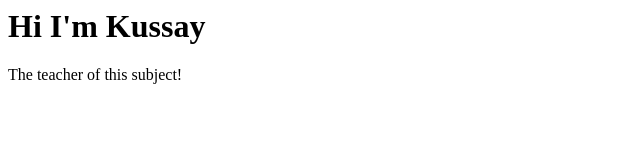
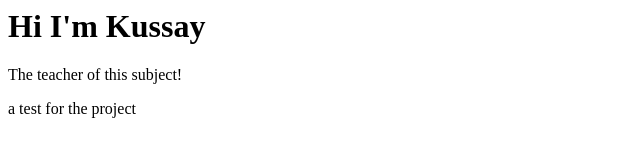
Before and after one commit to kai3175/Fantastic3Repos, a plain HTML site: page team/10010000/index.html in a window 1280 px wide. Shown: the whole page, without its empty margins (0-640 px from the left). Drawn offline with Linux system fonts and the light colour scheme.

Commit message:
project test

```diff
--- a/team/10010000/index.html
+++ b/team/10010000/index.html
@@ -1,3 +1,4 @@
 
 <h1>Hi I'm Kussay</h1>
 <p> The teacher of this subject!</p>
+<p> a test for the project</p>
```
